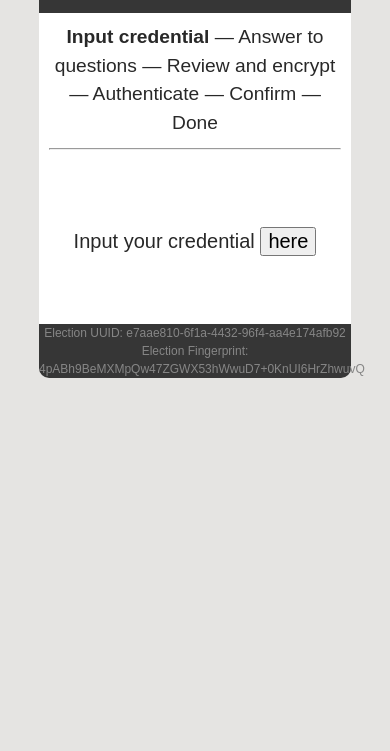
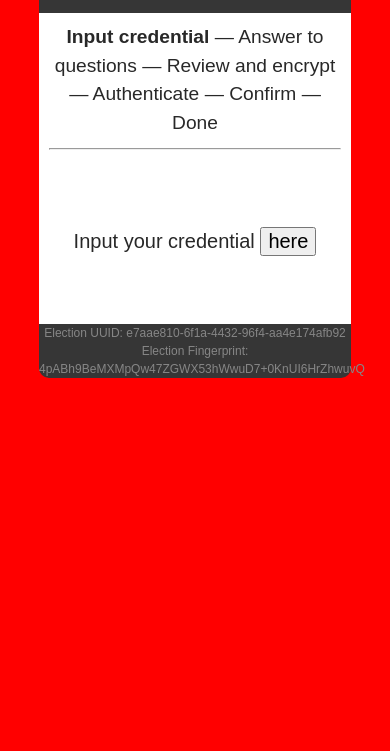
Before and after one commit to magicspade/booth, a plain HTML site: page input.html in a window 390 px wide. Shown: the part 93-844 px from the top of the page. Drawn offline with Linux system fonts and the light colour scheme.

Commit message:
ad login

```diff
--- a/style.css
+++ b/style.css
@@ -71,6 +71,7 @@ button {
 }
 
 /* Responsive field */
-@media screen and (max-width : 760px){
-
+@media screen and (max-width : 960px){
+    body {background-color: Red;
+	}
 }
```
Also changed, not shown: index.html (+1 -1 lines), login.txt (added), 1 other file.
